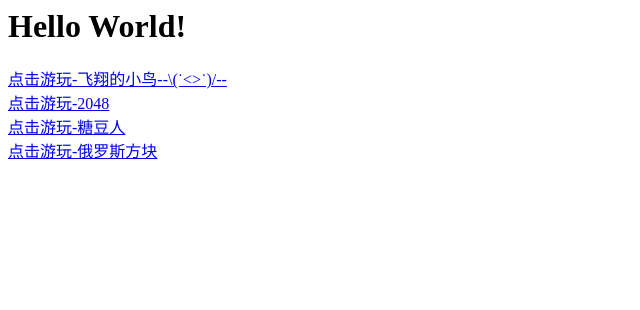
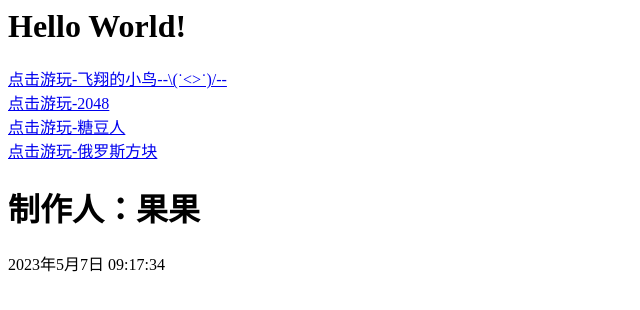
Before and after one commit to ian171/ian171.github.io, a plain HTML site: page index.html in a window 1280 px wide. Shown: the whole page, without its empty margins (0-640 px from the left). Drawn offline with Linux system fonts and the light colour scheme.

Commit message:
Update index.html

```diff
--- a/index.html
+++ b/index.html
@@ -9,5 +9,39 @@
         <a href="https://ian171.github.io/2048">点击游玩-2048<br></a>
         <a href="https://ian171.github.io/pacman">点击游玩-糖豆人<br></a>
         <a href="https://ian171.github.io/rusblock">点击游玩-俄罗斯方块<br></a>
+        <h1>制作人：果果 </h1>
     </body>
+    <!DOCTYPE html>
+
+<head>
+    <meta charset="UTF-8">
+    <meta http-equiv="X-UA-Compatible" content="IE=edge">
+    <meta name="viewport" content="width=device-width, initial-scale=1.0">
+    <title>Document</title>
+</head>
+
+<body>
+    <div class="box"></div>
+    <script>
+        function getTime() {
+            var date = new Date();
+            var year = date.getFullYear(); //获取年份
+            var month = date.getMonth() + 1; //获取月份
+            var day = date.getDate(); //获取日期
+            var hour = date.getHours(); //获取小时
+            hour = hour < 10 ? '0' + hour : hour;
+            var minute = date.getMinutes(); // 获取分
+            minute = minute < 10 ? '0' + minute : minute;
+            var seconds = date.getSeconds(); //获取秒
+            seconds = seconds < 10 ? '0' + seconds : seconds;
+            return year + '年' + month + '月' + day + '日&nbsp;' + hour + ':' + minute + ':' + seconds;
+        }
+
+        setInterval(function() {
+            document.querySelector('.box').innerHTML = getTime();
+        }, 1000)
+    </script>
+</body>
+
 </html>
+</html>
```
